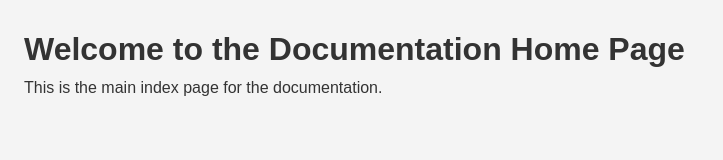
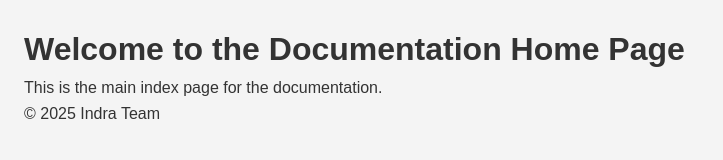
Before and after one commit to alce65/indra-03-11-demo-01, a plain HTML site: page docs/index.html in a window 1280 px wide. Shown: the whole page, without its empty margins (0-723 px from the left). Drawn offline with Linux system fonts and the light colour scheme.

Commit message:
Add footer to home page
Commit edited with interactive rebase

```diff
--- a/docs/index.html
+++ b/docs/index.html
@@ -10,5 +10,8 @@
 <body>
     <h1>Welcome to the Documentation Home Page</h1>
     <p>This is the main index page for the documentation.</p>
+    <footer>
+        <p>&copy; 2025 Indra Team</p>
+    </footer>
 </body>
 </html>
```
